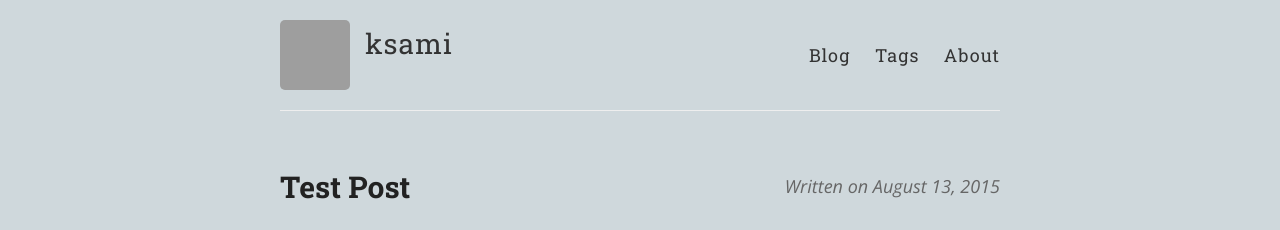
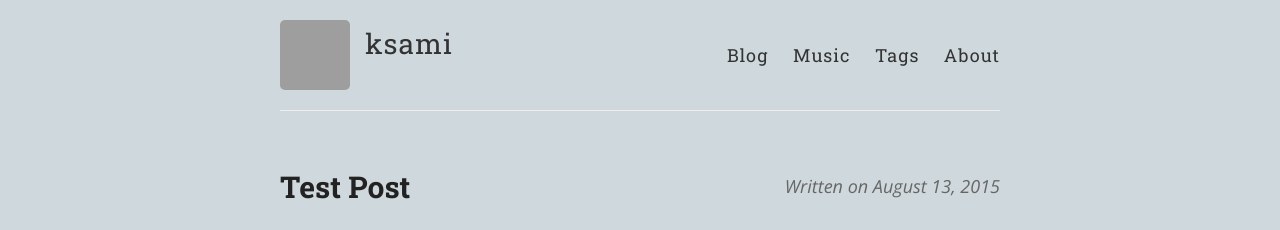
Before and after one commit to ksami/ksami.github.io, a Jekyll site: the page built from index.html, in a window 1280 px wide. Shown: the top 230 px of the page. Built offline with Jekyll 4.4.1, drawn with Linux system fonts in a browser that asks for light colours; Markdown is read by kramdown in place of the engine named in the settings; the list of posts is cut into pages by our own code; comment, search, counter and statistics services are not loaded; grey boxes are pictures that could not be loaded.

Commit message:
music page

```diff
--- a/_layouts/default.html
+++ b/_layouts/default.html
@@ -33,7 +33,8 @@
 
           <nav>
             <a href="{{ site.baseurl }}/">Blog</a>
-            <a href="{{ site.baseurl }}/tags.html">Tags</a>
+            <a href="{{ site.baseurl }}/music">Music</a>
+            <a href="{{ site.baseurl }}/tags">Tags</a>
             <a href="{{ site.baseurl }}/about">About</a>
           </nav>
         </header>
--- a/_layouts/page.html
+++ b/_layouts/page.html
@@ -3,9 +3,6 @@ layout: default
 ---
 
 <article class="page">
-
-  <h1>{{ page.title }}</h1>
-
   <div class="entry">
     {{ content }}
   </div>
--- a/music.html
+++ b/music.html
@@ -1,5 +1,7 @@
 ---
 layout: page
+title: Music
+description: "Music"
 ---
 <!-- post -->
 <div class="posts">
```
Lines whose indentation alone changed are shown as unchanged.
